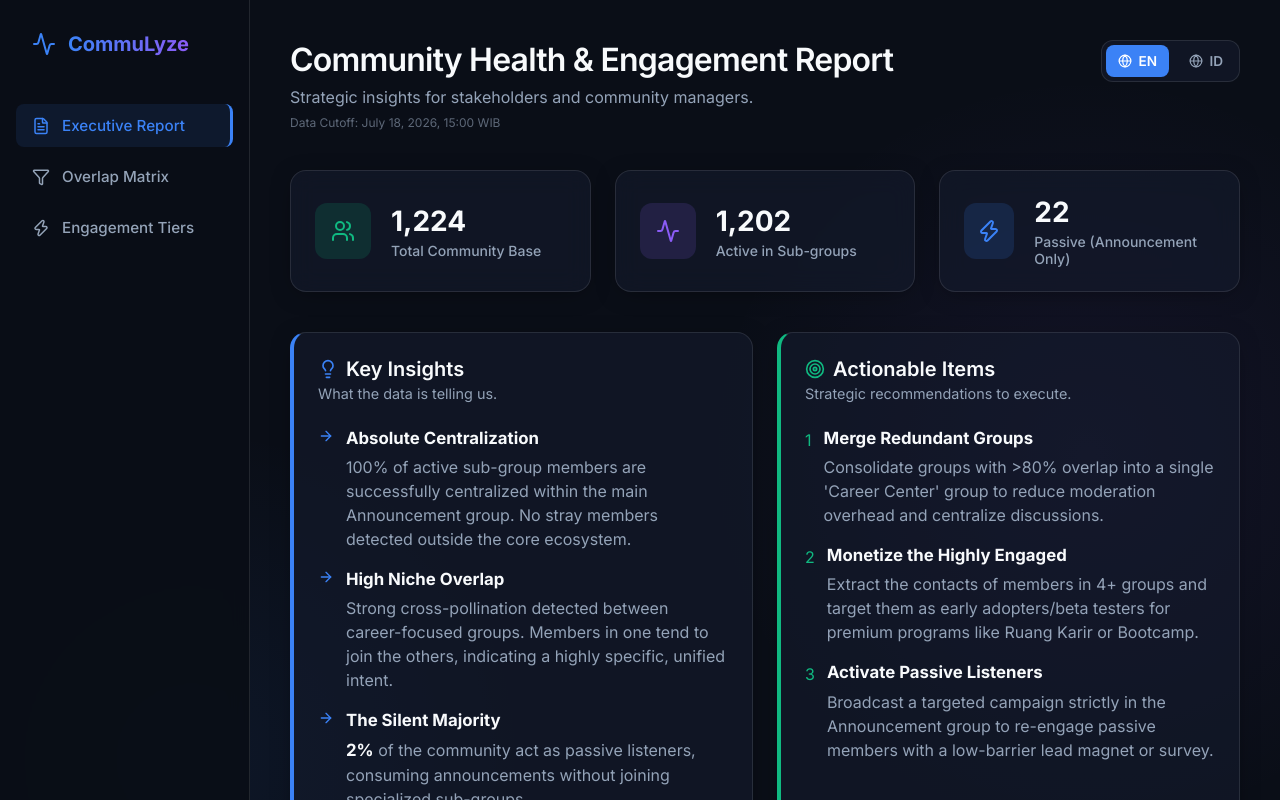
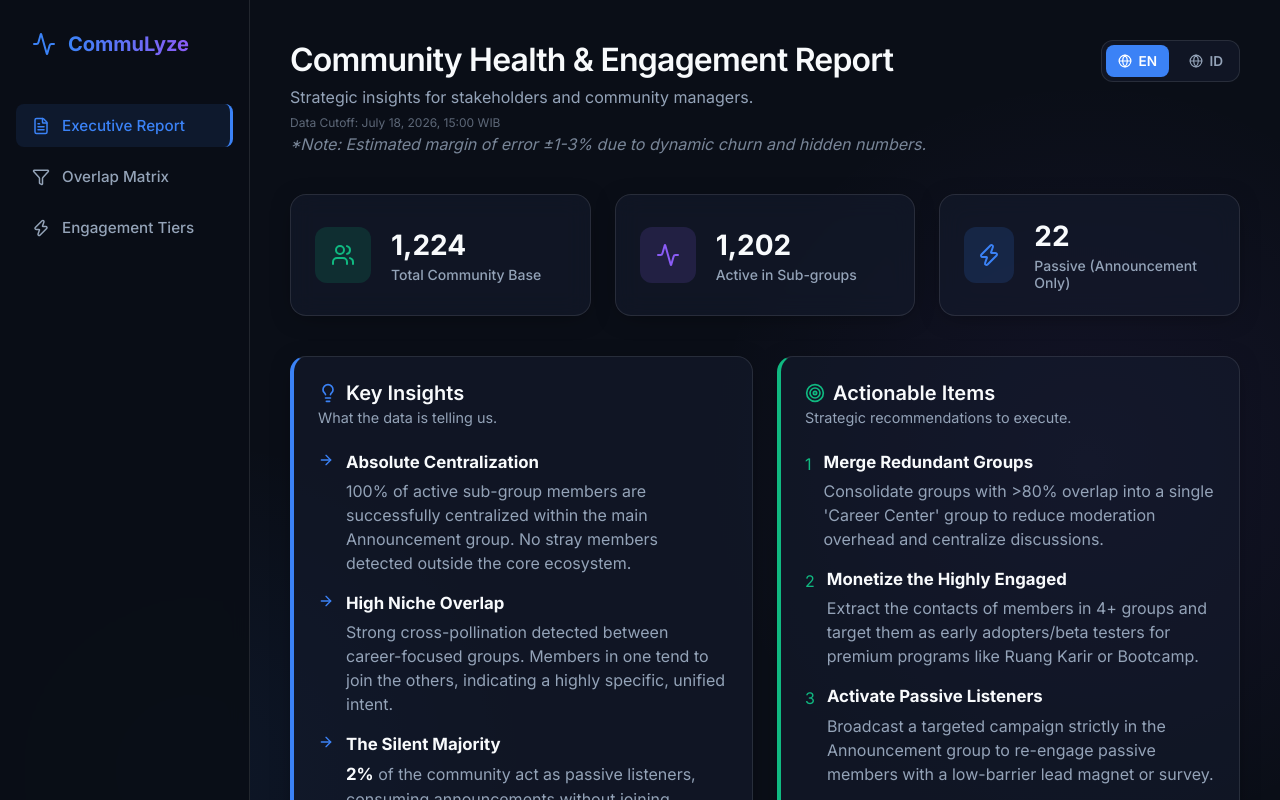
Before and after one commit to cmruangasah/commulyze-ruang-karir, a React (Vite) app in the folder dashboard/: page / in a window 1280 px wide. Shown: the top 800 px of the page. Built offline with nearby package versions, Linux system fonts and the light colour scheme.

Commit message:
feat(dashboard): add margin of error disclaimer to header

```diff
--- a/dashboard/src/App.jsx
+++ b/dashboard/src/App.jsx
@@ -14,6 +14,7 @@ const i18n = {
     headerTitle: "Community Health & Engagement Report",
     headerDesc: "Strategic insights for stakeholders and community managers.",
     cutoff: "Data Cutoff: July 18, 2026, 15:00 WIB",
+    disclaimer: "*Note: Estimated margin of error ±1-3% due to dynamic churn and hidden numbers.",
     kpiTotal: "Total Community Base",
     kpiActive: "Active in Sub-groups",
     kpiPassive: "Passive (Announcement Only)",
@@ -81,6 +82,7 @@ const i18n = {
     headerTitle: "Laporan Kesehatan & Interaksi Komunitas",
     headerDesc: "Wawasan strategis untuk para founder dan manajer komunitas.",
     cutoff: "Data Cutoff: 18 Juli 2026, 15:00 WIB",
+    disclaimer: "*Catatan: Estimasi margin of error ±1-3% karena dinamika keluar-masuk grup & nomor tersembunyi.",
     kpiTotal: "Total Basis Komunitas",
     kpiActive: "Aktif di Sub-grup",
     kpiPassive: "Pasif (Hanya Pengumuman)",
@@ -233,6 +235,7 @@ export default function App() {
             <h1>{t.headerTitle}</h1>
             <p>{t.headerDesc}</p>
             <p className="cutoff-text">{t.cutoff}</p>
+            <p className="disclaimer-text">{t.disclaimer}</p>
           </div>
 
           {/* Language Switcher */}
--- a/dashboard/src/index.css
+++ b/dashboard/src/index.css
@@ -135,6 +135,14 @@ body {
   color: var(--text-muted);
   opacity: 0.6;
   margin-top: 0.5rem;
+}
+
+.disclaimer-text {
+  font-size: 0.75rem;
+  color: var(--text-muted);
+  opacity: 0.8;
+  font-style: italic;
+  margin-top: 0.25rem;
 }
 
 .lang-switcher {
```
